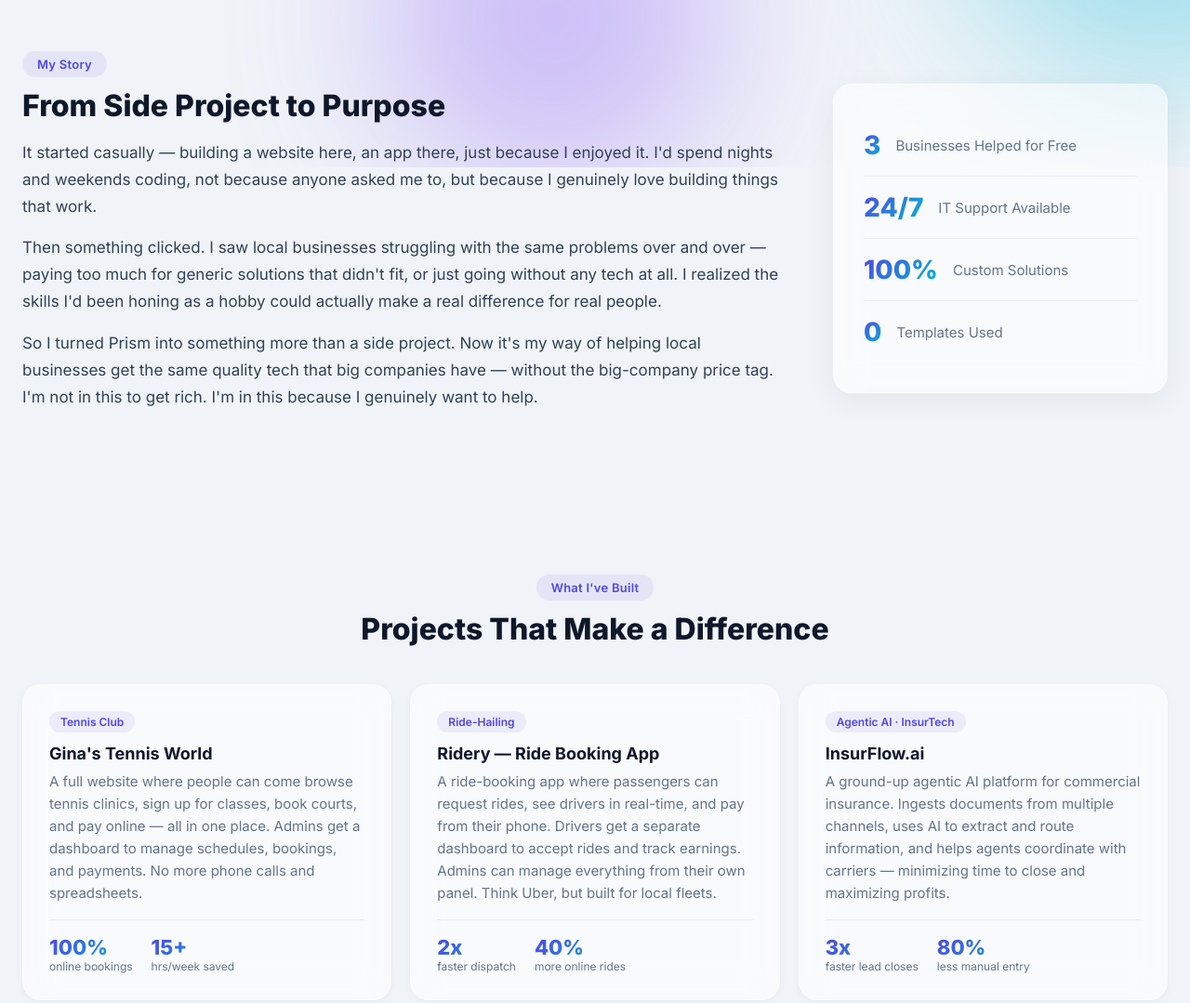
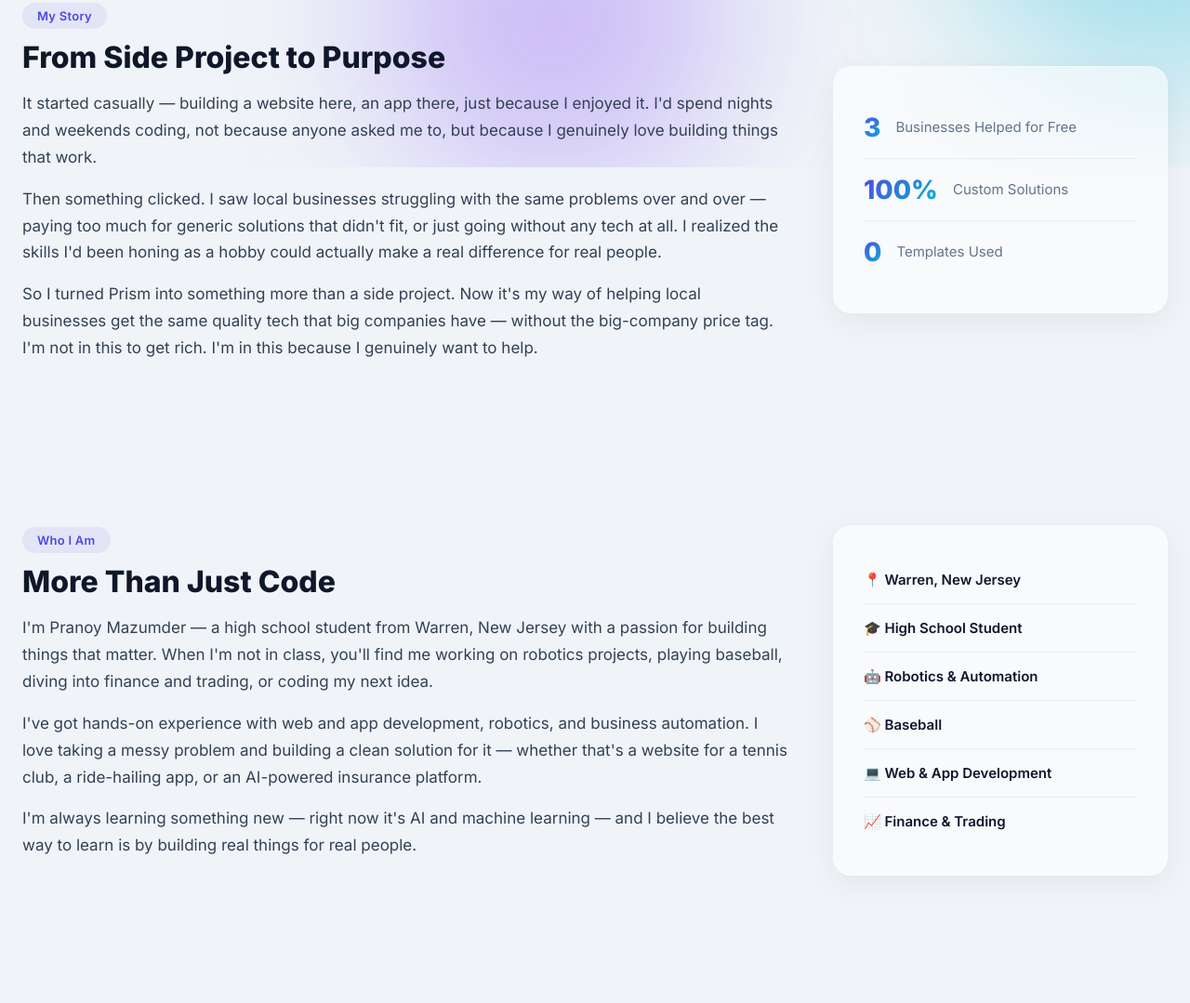
Before and after one commit to Hakerz-ag/Prism-AI-website, a website: page about.html in a window 1280 px wide. Shown: the part 620-1699 px from the top of the page at 93% size. Drawn offline with nearby package versions, Linux system fonts and the light colour scheme.

Commit message:
Add Pranoy's personal info, story, hobbies, and email to About page

```diff
--- a/about.html
+++ b/about.html
@@ -37,8 +37,8 @@
       <section class="about-hero">
         <div class="about-hero-content reveal">
           <span class="tag">About Me</span>
-          <h1>What Started as a Hobby<br/>Became a Mission</h1>
-          <p class="lead">I started building websites and apps for fun — then realized I could actually help real people with real businesses. Now I'm turning that passion into a service that puts local businesses first.</p>
+          <h1>Hi, I'm Pranoy.</h1>
+          <p class="lead">I'm a 15-year-old from Warren, NJ who turned a coding hobby into a real business. I build websites, apps, and automation tools for local businesses — and I genuinely love every minute of it.</p>
         </div>
       </section>
 
@@ -59,16 +59,47 @@
                 <span class="about-stat-label">Businesses Helped for Free</span>
               </div>
               <div class="about-stat-row">
-                <span class="about-stat-num">24/7</span>
-                <span class="about-stat-label">IT Support Available</span>
-              </div>
-              <div class="about-stat-row">
                 <span class="about-stat-num">100%</span>
                 <span class="about-stat-label">Custom Solutions</span>
               </div>
               <div class="about-stat-row">
                 <span class="about-stat-num">0</span>
                 <span class="about-stat-label">Templates Used</span>
+              </div>
+            </div>
+          </div>
+        </div>
+      </section>
+
+      <!-- ═══════════ ABOUT ME ═══════════ -->
+      <section class="about-story">
+        <div class="about-grid">
+          <div class="about-text reveal">
+            <span class="tag">Who I Am</span>
+            <h2>More Than Just Code</h2>
+            <p>I'm Pranoy Mazumder — a high school student from Warren, New Jersey with a passion for building things that matter. When I'm not in class, you'll find me working on robotics projects, playing baseball, diving into finance and trading, or coding my next idea.</p>
+            <p>I've got hands-on experience with web and app development, robotics, and business automation. I love taking a messy problem and building a clean solution for it — whether that's a website for a tennis club, a ride-hailing app, or an AI-powered insurance platform.</p>
+            <p>I'm always learning something new — right now it's AI and machine learning — and I believe the best way to learn is by building real things for real people.</p>
+          </div>
+          <div class="about-visual reveal delay-1">
+            <div class="about-card glass">
+              <div class="about-stat-row">
+                <span class="about-stat-label" style="font-weight:600; color:var(--text);">📍 Warren, New Jersey</span>
+              </div>
+              <div class="about-stat-row">
+                <span class="about-stat-label" style="font-weight:600; color:var(--text);">🎓 High School Student</span>
+              </div>
+              <div class="about-stat-row">
+                <span class="about-stat-label" style="font-weight:600; color:var(--text);">🤖 Robotics &amp; Automation</span>
+              </div>
+              <div class="about-stat-row">
+                <span class="about-stat-label" style="font-weight:600; color:var(--text);">⚾ Baseball</span>
+              </div>
+              <div class="about-stat-row">
+                <span class="about-stat-label" style="font-weight:600; color:var(--text);">💻 Web &amp; App Development</span>
+              </div>
+              <div class="about-stat-row">
+                <span class="about-stat-label" style="font-weight:600; color:var(--text);">📈 Finance &amp; Trading</span>
               </div>
             </div>
           </div>
@@ -158,6 +189,7 @@
           <h2>Let Me Help — For Free</h2>
           <p>I'm taking on select projects at <strong>no cost</strong> because I genuinely want to help local businesses succeed. All I ask for in return is a testimonial and credit. Limited spots — reach out now.</p>
           <button id="contactBtn2" class="btn btn-primary btn-lg">Claim Your Free Build</button>
+          <p class="muted" style="margin-top:16px;">Or email me directly at <a href="mailto:Pranoymaz@gmail.com" style="color:var(--accent);">Pranoymaz@gmail.com</a></p>
         </div>
       </section>
     </main>
@@ -173,7 +205,7 @@
           <a href="projects.html">Projects</a>
           <a href="about.html">About</a>
         </div>
-        <p class="footer-copy">© <span id="year"></span> Prism — Local Business Tech. All rights reserved.</p>
+        <p class="footer-copy">© <span id="year"></span> Prism — Built by Pranoy Mazumder. <a href="mailto:Pranoymaz@gmail.com" style="color:var(--accent);">Pranoymaz@gmail.com</a></p>
       </div>
     </footer>
 
```
Also changed, not shown: index.html (+1 -1 lines), projects.html (+1 -1 lines).
